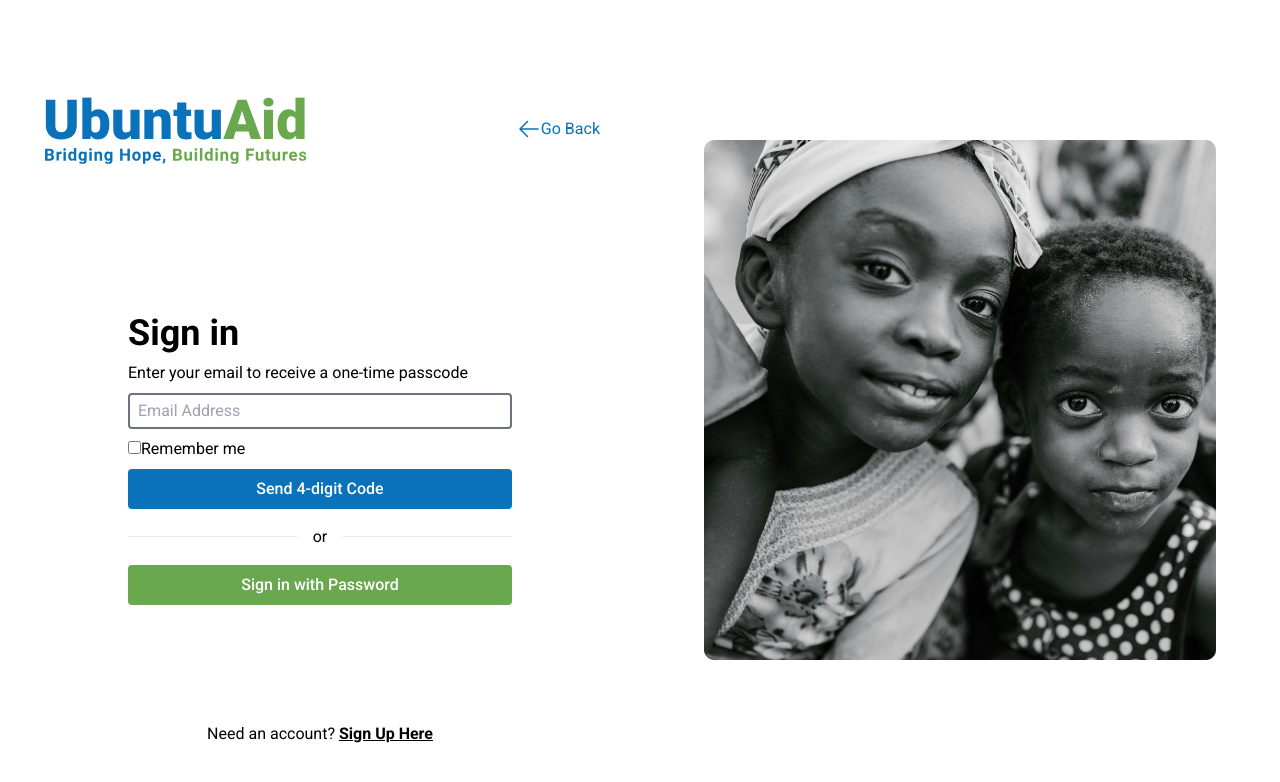
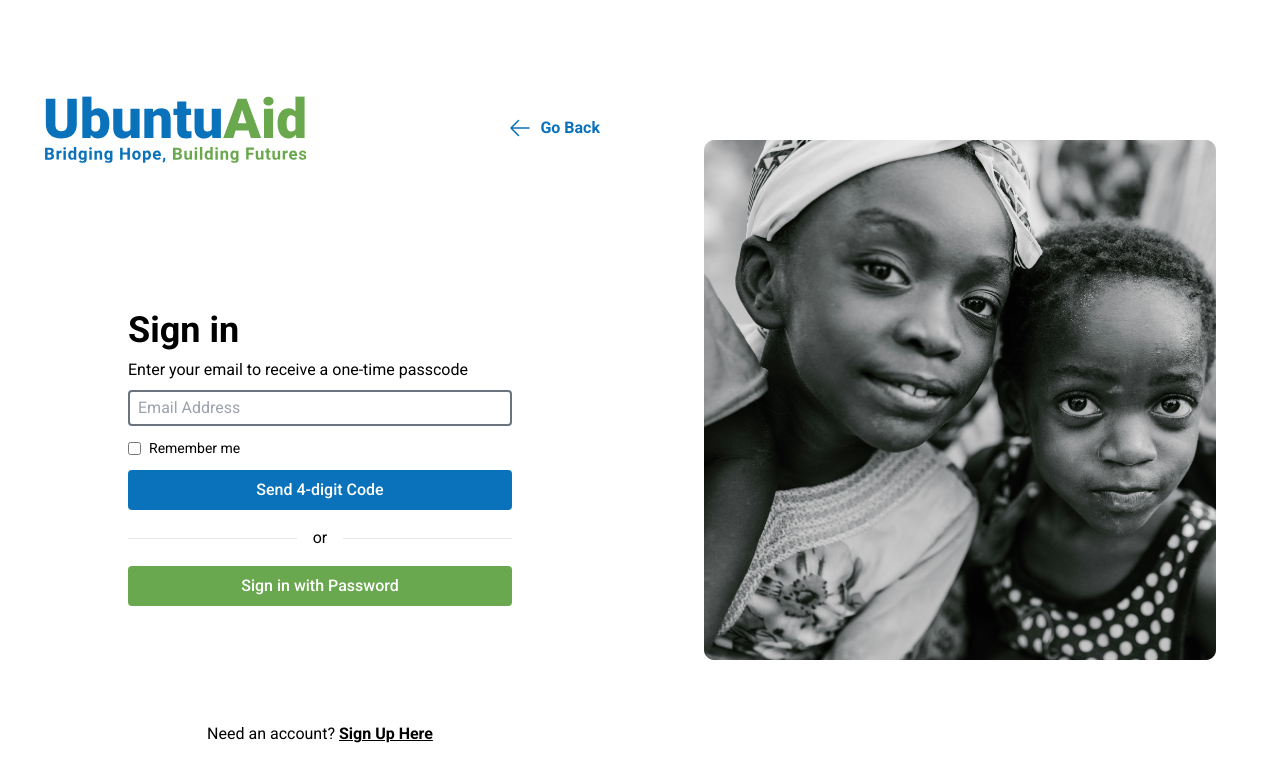
Before and after one commit to ubuntuAid/ubuntuAid-application, a React (Vite) app: page /login in a window 1280 px wide. Shown: the top 782 px of the page. Built offline with nearby package versions, Linux system fonts and the light colour scheme.

Commit message:
style go back button and remember me button

```diff
--- a/src/pages/Login.jsx
+++ b/src/pages/Login.jsx
@@ -14,7 +14,7 @@ function Login() {
             <div className='md:w-1/2 md:h-[100%] h-screen flex flex-col md:justify-around justify-evenly'>
                 <div className='flex justify-between items-center p-10'>
                     <Link to={'/'}><img src="/src/assets/ubuntuAid-logo.svg" alt="" /></Link>
-                    <div className='md:flex hidden text-[#0a72BA]'>
+                    <div className='md:flex gap-2 font-bold hidden text-[#0a72BA]'>
                         <svg xmlns="http://www.w3.org/2000/svg" fill="none" viewBox="0 0 24 24" strokeWidth={1.5} stroke="currentColor" className="w-6 h-6">
                             <path strokeLinecap="round" strokeLinejoin="round" d="M10.5 19.5 3 12m0 0 7.5-7.5M3 12h18" />
                         </svg>
@@ -26,7 +26,7 @@ function Login() {
                     <form action="">
                         <label htmlFor="email">Enter your email to receive a one-time passcode</label><br />
                         <input type="email" name="email" id="email" placeholder='Email Address' className='w-full border-2 border-gray-500 rounded px-2 py-1 my-2' />
-                        <p><input type="checkbox" name="checkbox" id="checkbox" /><span>Remember me</span></p>
+                        <p className='flex items-center gap-2 py-1'><input type="checkbox" name="checkbox" id="checkbox" /><span className='text-sm'>Remember me</span></p>
                         <button type="submit" className='w-full bg-[#0a72ba] rounded p-2 my-2 text-center font-medium text-white'>Send 4-digit Code</button>
                     </form>
                     <div className='flex justify-between items-center my-2'><hr className='w-1/2'/><p className='px-4'>or</p><hr className='w-1/2' /></div>
```
